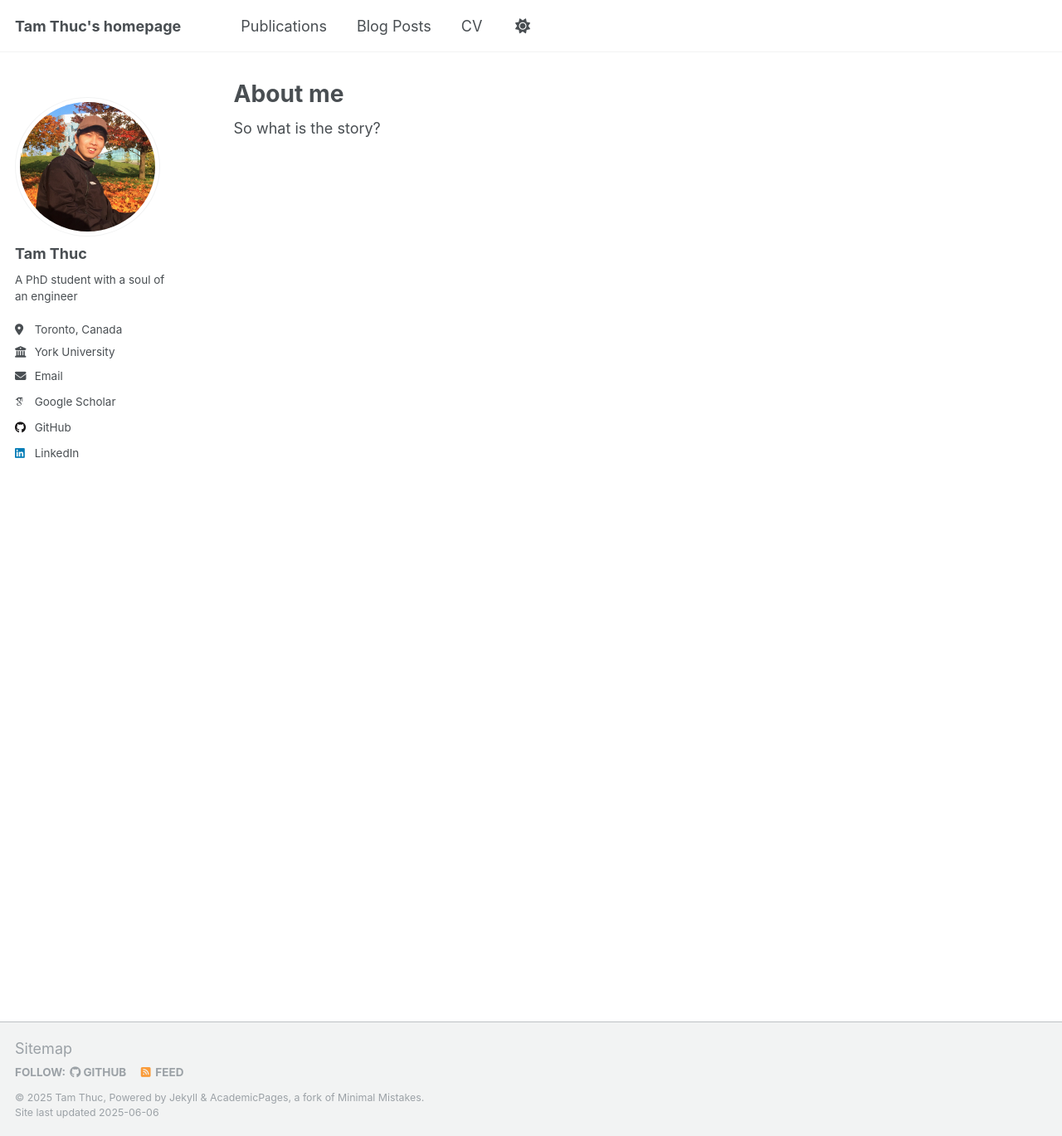
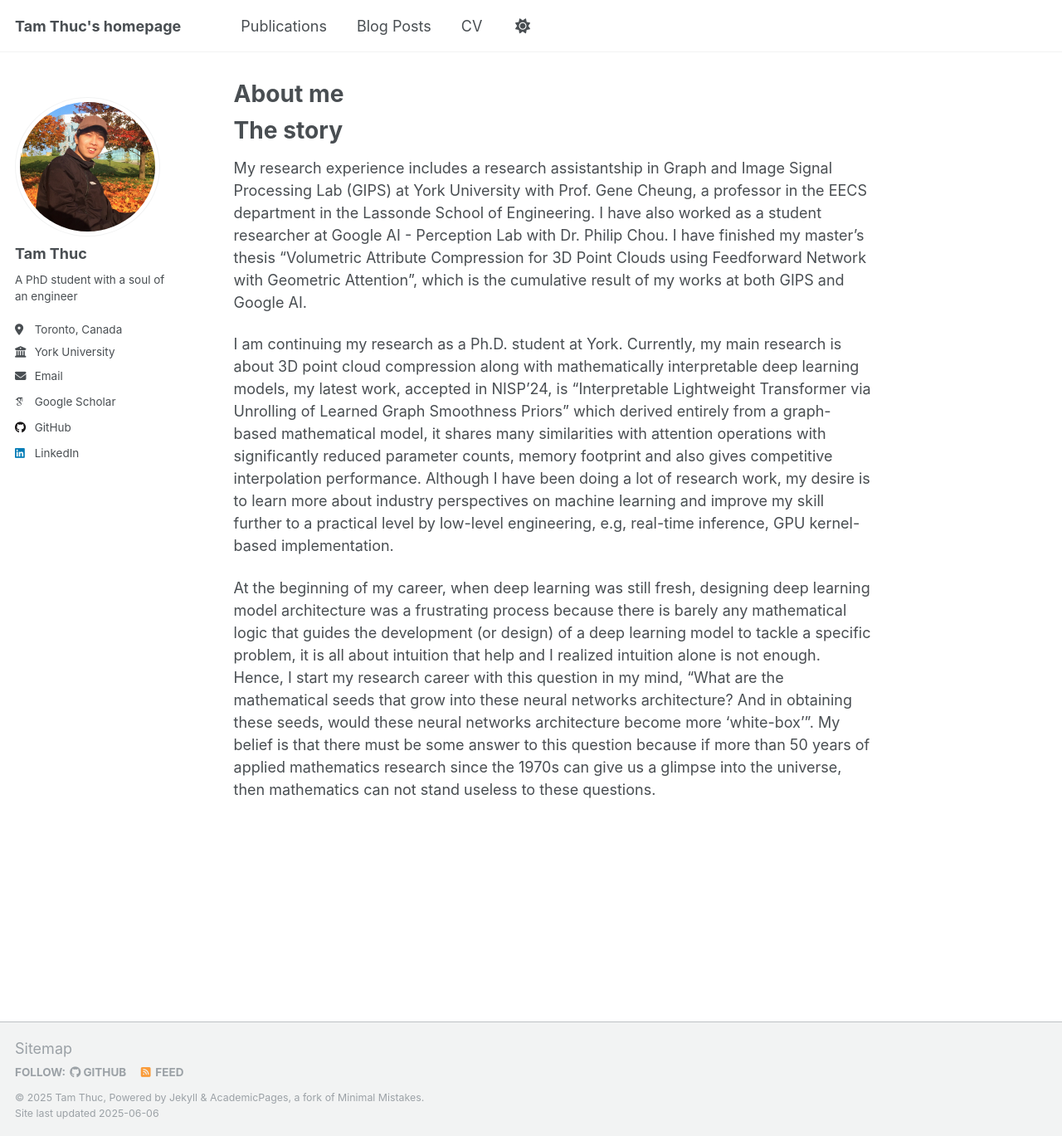
Before and after one commit to tamthuc1995/tamthuc1995.github.io, a Jekyll site: the page built from _pages/about.md, in a window 1280 px wide and 1369 px high. Shown: the whole window at 83% size. Built offline with Jekyll 4.4.1, drawn with Linux system fonts in a browser that asks for light colours; some web fonts are replaced.

Commit message:
update about me

```diff
--- a/_pages/about.md
+++ b/_pages/about.md
@@ -7,5 +7,11 @@ redirect_from:
   - /about.html
 ---
 
+The story
+======
 
-So what is the story?
+My research experience includes a research assistantship in Graph and Image Signal Processing Lab (GIPS) at York University with Prof. Gene Cheung, a professor in the EECS department in the Lassonde School of Engineering. I have also worked as a student researcher at Google AI - Perception Lab with Dr. Philip Chou. I have finished  my master's thesis “Volumetric Attribute Compression for 3D Point Clouds using Feedforward Network with Geometric Attention”, which is the cumulative result of my works at both GIPS and Google AI.
+
+I am continuing my research as a Ph.D. student at York. Currently, my main research is about 3D point cloud compression along with mathematically interpretable deep learning models, my latest work, accepted in NISP'24, is "Interpretable Lightweight Transformer via Unrolling of Learned Graph Smoothness Priors" which derived entirely from a graph-based mathematical model, it shares many similarities with attention operations with significantly reduced parameter counts, memory footprint and also gives competitive interpolation performance. Although I have been doing a lot of research work, my desire is to learn more about industry perspectives on machine learning and improve my skill further to a practical level by low-level engineering, e.g, real-time inference, GPU kernel-based implementation.
+
+At the beginning of my career, when deep learning was still fresh, designing deep learning model architecture was a frustrating process because there is barely any mathematical logic that guides the development (or design) of a deep learning model to tackle a specific problem, it is all about intuition that help and I realized intuition alone is not enough. Hence, I start my research career with this question in my mind, “What are the mathematical seeds that grow into these neural networks architecture? And in obtaining these seeds, would these neural networks architecture become more ‘white-box’”.  My belief is that there must be some answer to this question because if more than 50 years of applied mathematics research since the 1970s can give us a glimpse into the universe, then mathematics can not stand useless to these questions.
```
Also changed, not shown: _data/navigation.yml (+4 -4 lines).
